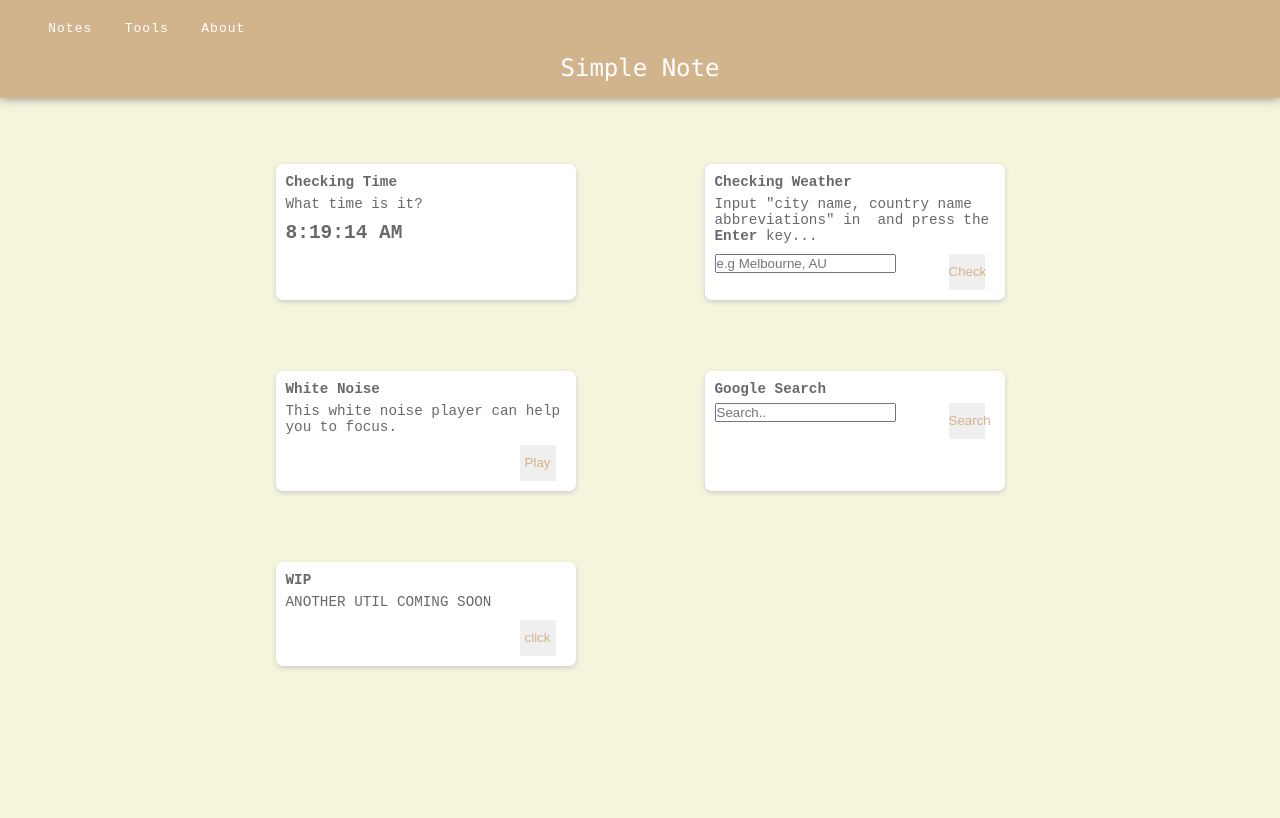
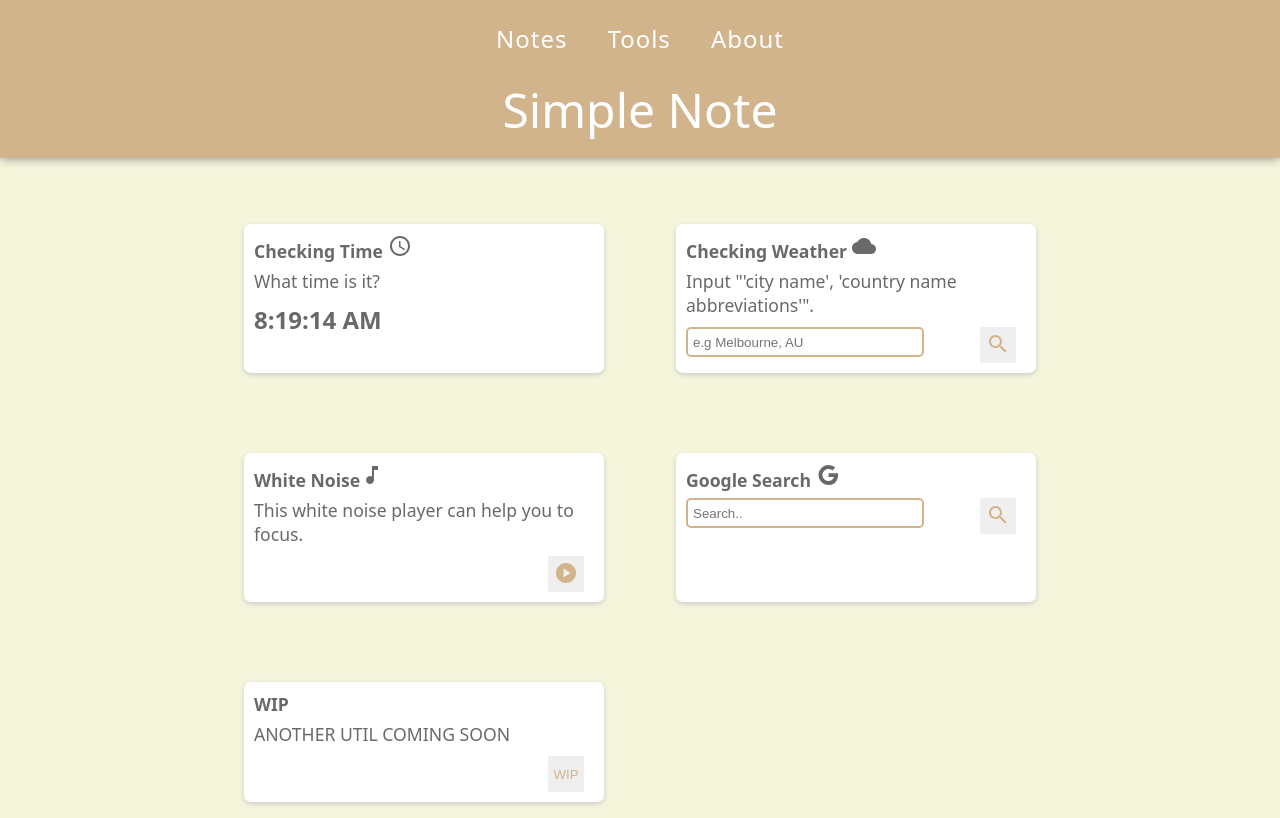
Before and after one commit to xinyirachel/Simple-Note, a React (Create React App) app: page /tools in a window 1280 px wide. Built offline with nearby package versions, Linux system fonts and the light colour scheme.

Commit message:
style and icons

```diff
--- a/public/styles.css
+++ b/public/styles.css
@@ -7,7 +7,7 @@
 }
 
 html {
-  font-family: Monospace;
+  font-family: system-ui;
 }
 
 body {
@@ -63,15 +63,24 @@ a {
   height: 100%
 }
 
+.search {
+  width: 70%;
+  border: 2px solid tan;
+  padding: 5px;
+  height: 30px;
+  border-radius: 5px;
+  outline: none;
+}
 
 /* note and tools area */
+
 
 .card {
   background: #fff;
   border-radius: 7px;
   box-shadow: 0 2px 5px #ccc;
   padding: 10px;
-  width: 300px;
+  width: 90%;
   margin: 16px;
   float: left;
 }
@@ -104,7 +113,7 @@ a {
 
 .form {
   position: relative;
-  width: 480px;
+  width: 60%;
   height: 280px;
   margin: 30px auto 20px auto;
   background: #fff;
@@ -119,7 +128,6 @@ a {
   border: none;
   padding: 4px;
   outline: none;
-  font-family: inherit;
   resize: none;
 }
 
@@ -145,22 +153,22 @@ a {
 .header {
   background-color: tan;
   margin: auto -16px;
-  padding: 16px 32px;
+  padding: 16px 16px;
   box-shadow: 0 0 10px 0 grey;
 }
 
 
 .title {
   color: white;
-  font-family: "Monaco", Monospace;
   font-weight: 200;
   text-align: center;
+  font-size: 3em;
 }
 
-.btn-container-left {
+.btn-container{
   margin-bottom: 1rem;
   display: flex;
-  justify-content: left;
+  justify-content: center;
   color: white;
 }
 
@@ -174,6 +182,7 @@ a {
   color: white;
   cursor: pointer;
   border-radius: 0.25rem;
+  font-size: 1.5em;
 }
 
 /* Footer */
@@ -235,15 +244,9 @@ footer p {
 
   }
 
-  .btn-container-left {
-    justify-content: center;
-
+  .section-center2 {
+    grid-template-columns: repeat(1, 1fr);
   }
 
-  .section-center2 {
-    grid-template-columns: repeat(1, 1fr);
-
-
-  }
 
 }
--- a/src/components/About.js
+++ b/src/components/About.js
@@ -20,13 +20,13 @@ function About() {
         <Header />
         <div className="grid1x1" style={{color: "DimGrey"}}>
             <div className="section-center">
-                <h2>A Minimalist Note</h2>
+                <h2>A Note Taking App</h2>
                     <div>
                     Simple Note is a simplistic application that allows notes to be added and deleted, as well as printed. The app also include some utilities for note-taking on Tools page.
                     Enjoy and welcome to send me any question below. Simple Note is simple but powerful...at least will be powerful oneday lol. I am going to polish it forever. Current features are:
                     </div>
                 <ul>
-                    <li>Note taking.</li>
+                    <li>Note taking</li>
                     <li>Convert your one piece of note as PDF</li>
                     <li>Checking current weather around the world though OpenWeather API</li>
                     <li>Checking time</li>
@@ -34,9 +34,9 @@ function About() {
                     <li>and...tell me what feature you like me to add in the app thought the following form  :D</li>
                 </ul>
             </div>
-            <div>
+            <div className="form">
 
-                    <form onSubmit={handleSubmit}>
+                    <form onSubmit={handleSubmit} >
                         <label htmlFor="email">
                             Your Email Address
                         </label>
--- a/src/components/App.js
+++ b/src/components/App.js
@@ -1,7 +1,7 @@
 import React from "react";
 import { useState } from "react";
 import Header from "./Header";
-import Footer from "./Footer";
+import Year from "./Year";
 import Note from "./Note";
 import CreateArea from "./CreateArea";
 
@@ -51,7 +51,7 @@ function App() {
 
       })}
       </div>
-      <Footer />
+      <Year />
     </div>
   );
 }
--- a/src/components/Header.js
+++ b/src/components/Header.js
@@ -2,14 +2,17 @@ import React from "react";
 import {Link} from "react-router-dom";
 
 function Header() {
+
     return (
               <nav className="header">
-                <span className="btn-container-left">
+                <div className="btn-container">
                   <Link to="/" className="filter-btn">Notes</Link>
                   <Link to="/tools" className="filter-btn">Tools</Link>
                   <Link to="/about" className="filter-btn">About</Link>
-                </span>
-                <h1 className="title">Simple Note</h1>
+                </div>
+                <div>
+                  <h1 className="title">Simple Note</h1>
+                </div>
               </nav>
             );
 }
--- a/src/components/Tools.js
+++ b/src/components/Tools.js
@@ -3,6 +3,11 @@ import Header from "./Header";
 import Clock from './Utils/Clock';
 import Noise from './Utils/Noise';
 import Weather from "./Utils/Weather";
+import SearchIcon from '@mui/icons-material/Search';
+import CloudIcon from '@mui/icons-material/Cloud';
+import AccessTimeIcon from '@mui/icons-material/AccessTime';
+import GoogleIcon from '@mui/icons-material/Google';
+
 
 
 
@@ -15,15 +20,15 @@ function Tools() {
 
 
             <div className="card">
-             <h1>Checking Time</h1>
+             <h1>Checking Time  <AccessTimeIcon /></h1>
              <p>What time is it?</p>
              <Clock />
             </div>
 
 
             <div className="card">
-            <h1>Checking Weather</h1>
-             <p>Input "city name, country name abbreviations" in  and press the <b>Enter</b> key...</p>
+            <h1>Checking Weather <CloudIcon /></h1>
+             <p>Input "'city name', 'country name abbreviations'".</p>
              <Weather />
             </div>
 
@@ -33,18 +38,18 @@ function Tools() {
             </div>
 
             <div className="card">
-             <h1>Google Search</h1>
+             <h1>Google Search <GoogleIcon/></h1>
 
              <form action="https://www.google.com/search">
-                <input type="text" placeholder="Search.." name="q"/>
-                <button type="submit">Search</button>
+                <input className="search" type="text" placeholder="Search.." name="q"/>
+                <button type="submit"><SearchIcon/></button>
              </form>
             </div>
 
             <div className="card">
              <h1>WIP</h1>
              <p>ANOTHER UTIL COMING SOON</p>
-             <button>click</button>
+             <button>WIP</button>
             </div>
 
         </div>
--- a/src/components/Utils/Clock.js
+++ b/src/components/Utils/Clock.js
@@ -27,7 +27,7 @@ class Clock extends React.Component {
     render() {
       return (
         <div>
-          <h2>{this.state.date.toLocaleTimeString()}</h2>
+          <h2>{this.state.date.toLocaleTimeString()} </h2>
         </div>
       );
     }
--- a/src/components/Utils/Noise.js
+++ b/src/components/Utils/Noise.js
@@ -1,5 +1,7 @@
 import React from 'react'
 import sound from '../../assets/sound.wav'
+import PlayCircleIcon from '@mui/icons-material/PlayCircle';
+import MusicNoteIcon from '@mui/icons-material/MusicNote';
 
 
 function Noise() {
@@ -12,10 +14,10 @@ function Noise() {
 
   return (
     <div>
-        <h1>White Noise</h1>
+        <h1>White Noise<MusicNoteIcon/></h1>
         <p>This white noise player can help you to focus.</p>
         <button onClick={play}>
-            Play
+           <PlayCircleIcon />
         </button>
 
     </div>
--- a/src/components/Utils/Weather.js
+++ b/src/components/Utils/Weather.js
@@ -1,5 +1,6 @@
 import axios from "axios";
 import { useState } from "react";
+import SearchIcon from '@mui/icons-material/Search';
 
 
 export default function App() {
@@ -43,7 +44,7 @@ export default function App() {
             <input
               type="text"
               onChange={(e) => setCity(e.target.value)}
-
+              className="search"
               placeholder="e.g Melbourne, AU"
             />
             <button
@@ -51,7 +52,7 @@ export default function App() {
               onClick={(e) => getCurrentWeather(e)}
               type="submit"
             >
-              Check
+              <SearchIcon/>
             </button>
           </form>
         </div>
--- a/src/components/Footer.js
+++ b/src/components/Year.js
@@ -1,6 +1,6 @@
 import React from "react";
 
-function Footer() {
+function Year() {
 
     const currentYear  = new Date().getFullYear();
 
@@ -13,4 +13,4 @@ function Footer() {
     );
 }
 
-export default Footer;
+export default Year;
```
